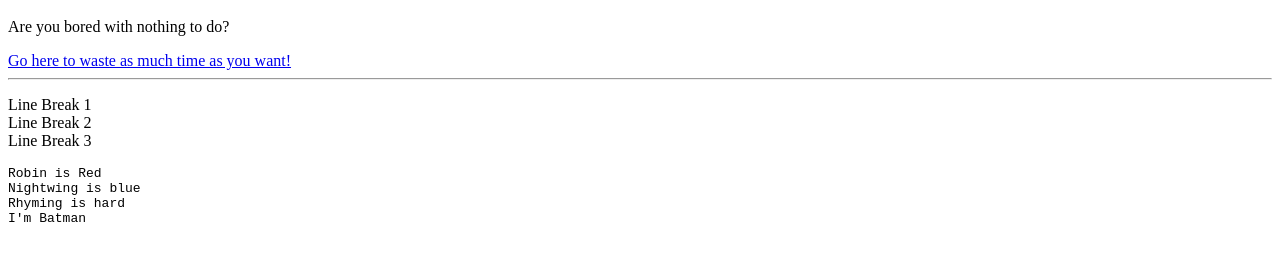
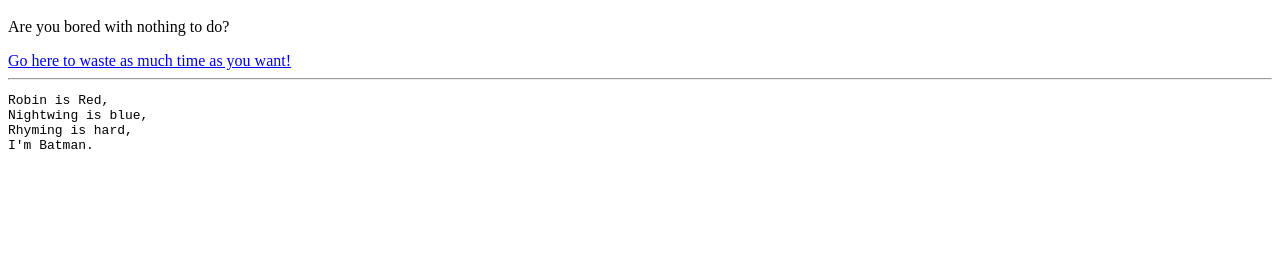
Before and after one commit to gracehannahs/gracehannahs.github.io, a plain HTML site: page index.html in a window 1280 px wide. Shown: the part 48-308 px from the top of the page. Drawn offline with Linux system fonts and the light colour scheme.

Commit message:
Update index.html

```diff
--- a/index.html
+++ b/index.html
@@ -5,12 +5,11 @@
 <p>Are you bored with nothing to do?</p>
 <a href="http://www.theuselessweb.com">Go here to waste as much time as you want!</a>
 <hr>
-<p>Line Break 1<br>Line Break 2<br>Line Break 3<br>
 <pre>
-Robin is Red
-Nightwing is blue
-Rhyming is hard
-I'm Batman
+Robin is Red,
+Nightwing is blue,
+Rhyming is hard,
+I'm Batman.
 </pre>
 
 
```
